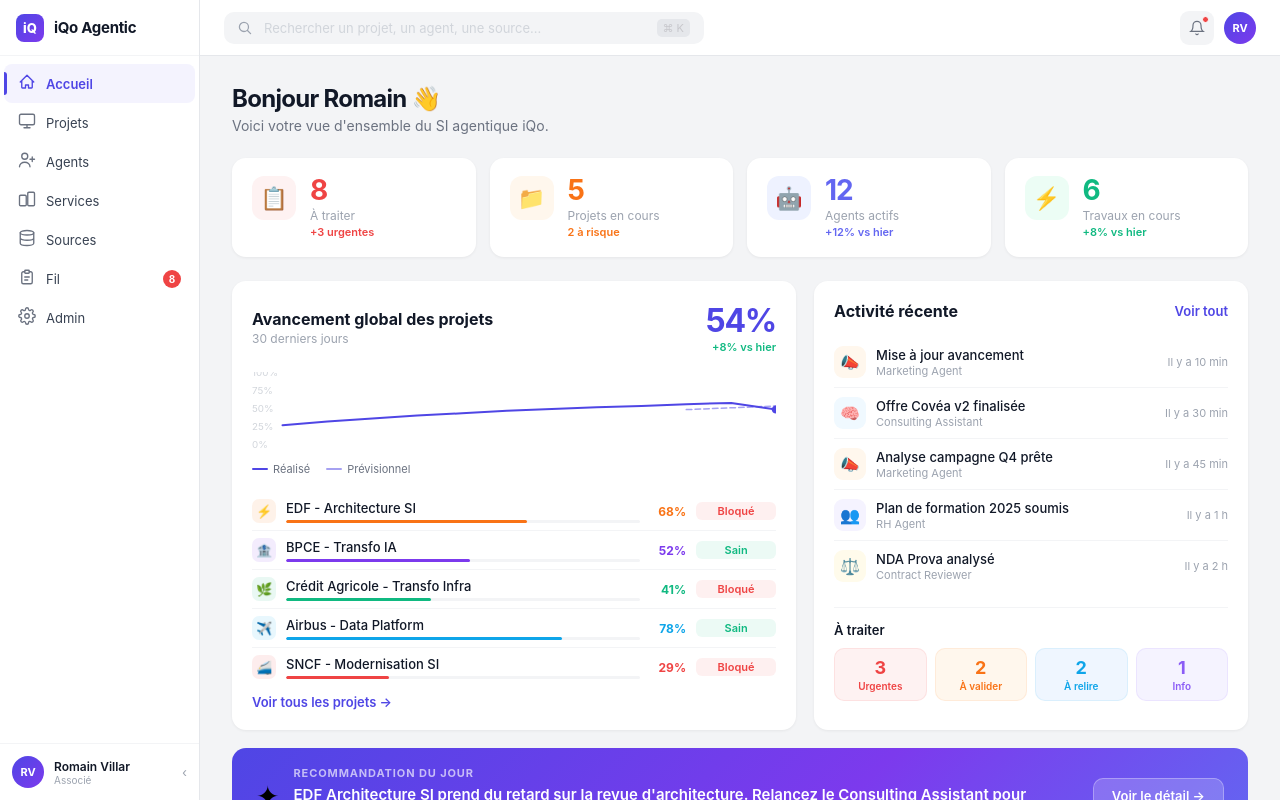
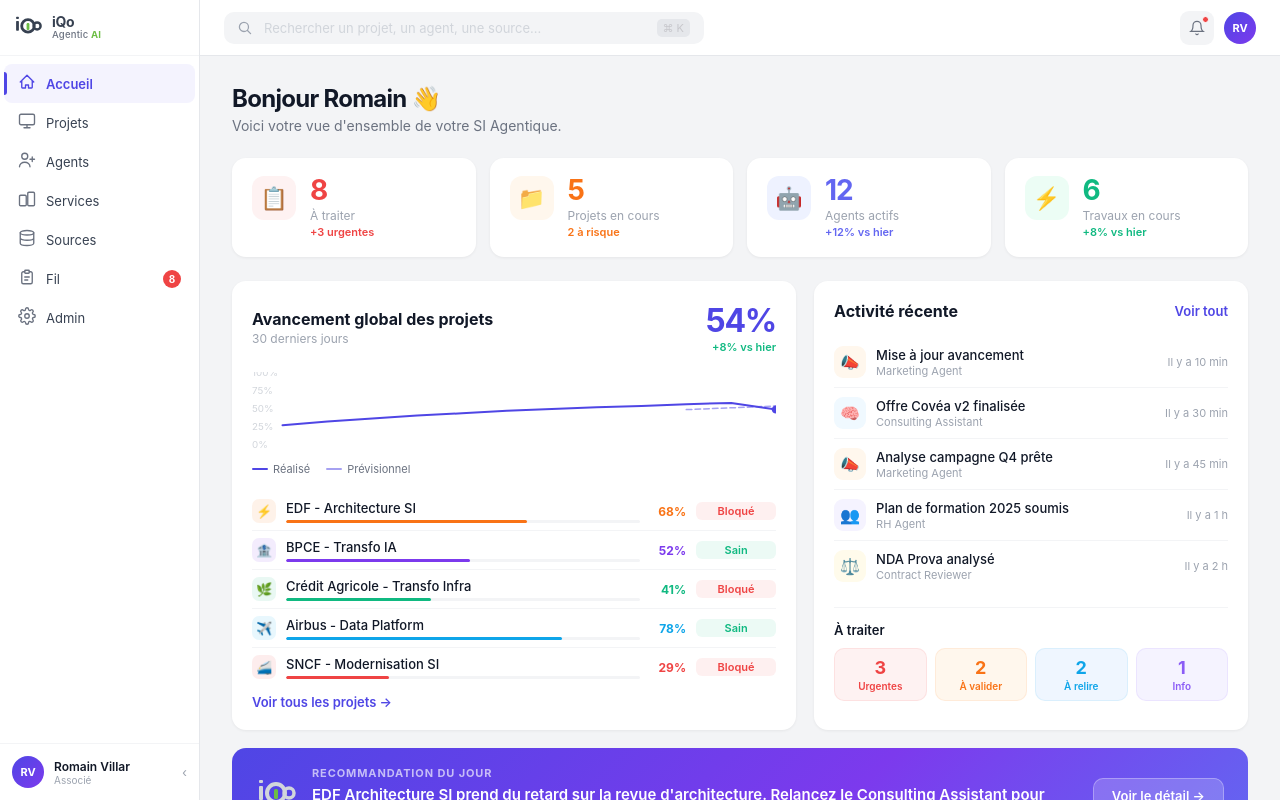
Before and after one commit to RomainV-Git/iQo-Agentic-App, a Next.js app: page / in a window 1280 px wide. Built offline with nearby package versions, Linux system fonts and the light colour scheme.

Commit message:
Add files via upload

```diff
--- a/app/components/IqoApp.jsx
+++ b/app/components/IqoApp.jsx
@@ -1,9 +1,51 @@
-'use client'
-
 import { useState, useRef } from "react";
 
 const SF = "-apple-system,'SF Pro Display','SF Pro Text',BlinkMacSystemFont,'Segoe UI',sans-serif";
 const ACCENT = "#4F46E5";
+const IQO_GREEN = "#6DBE45";
+
+// ─── IqoLogo — SVG inline, no external file dependency ───────────────────────
+// variant: "full" (icon + wordmark) | "mark" (icon + "iQo") | "icon" (mark only)
+// size: icon height in px · onDark: true = grey letterforms for light backgrounds
+function IqoLogo({ variant = "full", size = 32, onDark = false }) {
+  const fg = onDark ? "#D1D5DB" : "#374151";
+  const Icon = () => (
+    <svg width={size} height={size} viewBox="0 0 40 40" fill="none"
+         xmlns="http://www.w3.org/2000/svg" style={{ flexShrink:0 }}>
+      {/* i — dot + stem */}
+      <rect x="3"  y="4"  width="4" height="3"  rx="1"   fill={fg} />
+      <rect x="3"  y="10" width="4" height="14" rx="1"   fill={fg} />
+      {/* Q — large circle */}
+      <circle cx="20" cy="17" r="9"  stroke={fg} strokeWidth="4" />
+      {/* o — small circle right */}
+      <circle cx="33" cy="17" r="5"  stroke={fg} strokeWidth="3.5" />
+      {/* green bar — brand accent */}
+      <rect x="18" y="13" width="4" height="10" rx="1.5" fill={IQO_GREEN} />
+    </svg>
+  );
+  if (variant === "icon") return <Icon />;
+  if (variant === "mark") return (
+    <div style={{ display:"flex", alignItems:"center", gap:8 }}>
+      <Icon />
+      <span style={{ fontFamily:SF, fontSize:size*0.56, fontWeight:700, color:fg,
+                     letterSpacing:"-0.03em", lineHeight:1, userSelect:"none" }}>iQo</span>
+    </div>
+  );
+  // "full" — icon + two-line wordmark
+  return (
+    <div style={{ display:"flex", alignItems:"center", gap:10 }}>
+      <Icon />
+      <div style={{ display:"flex", flexDirection:"column", lineHeight:1, userSelect:"none" }}>
+        <span style={{ fontFamily:SF, fontSize:size*0.5, fontWeight:700, color:fg,
+                       letterSpacing:"-0.02em" }}>iQo</span>
+        <span style={{ fontFamily:SF, fontSize:size*0.34, fontWeight:500,
+                       color:onDark?"#9CA3AF":"#6B7280", letterSpacing:"0.02em", marginTop:1 }}>
+          Agentic <span style={{ color:IQO_GREEN, fontWeight:700 }}>AI</span>
+        </span>
+      </div>
+    </div>
+  );
+}
 
 const AVATAR_MAP = {
   "Marketing Agent":"📣","Market Intelligence Agent":"📡","Content Agent":"✍️","Campaign Monitor":"📡",
@@ -769,10 +811,10 @@
 
         {/* ── Recommandation du jour ── */}
         <div style={{ background:"linear-gradient(135deg,#4F46E5 0%,#7C3AED 60%,#6366F1 100%)", borderRadius:18, padding:"16px", marginBottom:16, position:"relative", overflow:"hidden" }}>
-          {/* Sparkle decorations */}
-          <div style={{ position:"absolute", top:10, right:14, fontSize:22, opacity:0.6 }}>✦</div>
-          <div style={{ position:"absolute", bottom:14, right:44, fontSize:14, opacity:0.3 }}>✦</div>
-          <div style={{ position:"absolute", top:30, right:40, fontSize:10, opacity:0.25 }}>✦</div>
+          {/* Logo watermark top-right */}
+          <div style={{ position:"absolute", top:12, right:14, opacity:0.25 }}>
+            <IqoLogo variant="icon" size={36} onDark={true} />
+          </div>
           <div style={{ fontFamily:SF, fontSize:10, fontWeight:700, color:"rgba(255,255,255,0.6)", letterSpacing:"0.08em", textTransform:"uppercase", marginBottom:8 }}>Recommandation du jour</div>
           <div style={{ fontFamily:SF, fontSize:14, fontWeight:600, color:"#fff", lineHeight:1.5, marginBottom:12, paddingRight:32 }}>
             EDF prend du retard sur la revue d'architecture. Relancez le Consulting Assistant pour débloquer.
@@ -2299,7 +2341,7 @@
     <div style={{ flex:1, overflowY:"auto", padding:"28px 32px" }}>
       <div style={{ marginBottom:24 }}>
         <h1 style={{ fontFamily:SF, fontSize:24, fontWeight:700, color:"#111827", margin:"0 0 4px", letterSpacing:"-0.03em" }}>Bonjour Romain 👋</h1>
-        <p style={{ fontFamily:SF, fontSize:14, color:"#6B7280", margin:0 }}>Voici votre vue d'ensemble du SI agentique iQo.</p>
+        <p style={{ fontFamily:SF, fontSize:14, color:"#6B7280", margin:0 }}>Voici votre vue d'ensemble de votre SI Agentique.</p>
       </div>
 
       {/* KPI row */}
@@ -2409,8 +2451,8 @@
 
       {/* IA recommendation banner */}
       <div style={{ background:"linear-gradient(135deg,#4F46E5,#7C3AED 60%,#6366F1)", borderRadius:14, padding:"18px 24px", display:"flex", alignItems:"center", justifyContent:"space-between" }}>
-        <div style={{ display:"flex", alignItems:"center", gap:14 }}>
-          <div style={{ fontSize:28 }}>✦</div>
+        <div style={{ display:"flex", alignItems:"center", gap:16 }}>
+          <IqoLogo variant="icon" size={40} onDark={true} />
           <div>
             <div style={{ fontFamily:SF, fontSize:11, fontWeight:700, color:"rgba(255,255,255,0.65)", letterSpacing:"0.08em", textTransform:"uppercase", marginBottom:4 }}>Recommandation du jour</div>
             <div style={{ fontFamily:SF, fontSize:15, fontWeight:600, color:"#fff", lineHeight:1.4 }}>EDF Architecture SI prend du retard sur la revue d'architecture. Relancez le Consulting Assistant pour débloquer la prochaine étape.</div>
@@ -2881,9 +2923,11 @@
       {/* Sidebar */}
       <div style={{ width:sidebarCollapsed?64:200, background:"#fff", borderRight:"0.5px solid #E5E7EB", display:"flex", flexDirection:"column", flexShrink:0, transition:"width 0.2s cubic-bezier(0.4,0,0.2,1)", overflow:"hidden" }}>
         {/* Logo */}
-        <div style={{ height:56, display:"flex", alignItems:"center", padding:"0 16px", gap:10, borderBottom:"0.5px solid #F3F4F6", flexShrink:0 }}>
-          <div style={{ width:28, height:28, borderRadius:8, background:`linear-gradient(135deg,${ACCENT},#7C3AED)`, display:"flex", alignItems:"center", justifyContent:"center", fontFamily:SF, fontSize:13, fontWeight:800, color:"#fff", flexShrink:0 }}>iQ</div>
-          {!sidebarCollapsed && <span style={{ fontFamily:SF, fontSize:15, fontWeight:700, color:"#111827", letterSpacing:"-0.02em", whiteSpace:"nowrap" }}>iQo Agentic</span>}
+        <div style={{ height:56, display:"flex", alignItems:"center", padding:"0 14px", borderBottom:"0.5px solid #F3F4F6", flexShrink:0, overflow:"hidden" }}>
+          {sidebarCollapsed
+            ? <IqoLogo variant="icon" size={28} />
+            : <IqoLogo variant="full" size={28} />
+          }
         </div>
         {/* Nav items */}
         <div style={{ flex:1, overflowY:"auto", padding:"8px 0" }}>
```
Also changed, not shown: src/components/ui/IqoLogo.jsx (added, +108 -0 lines), public/favicon.svg (added).
